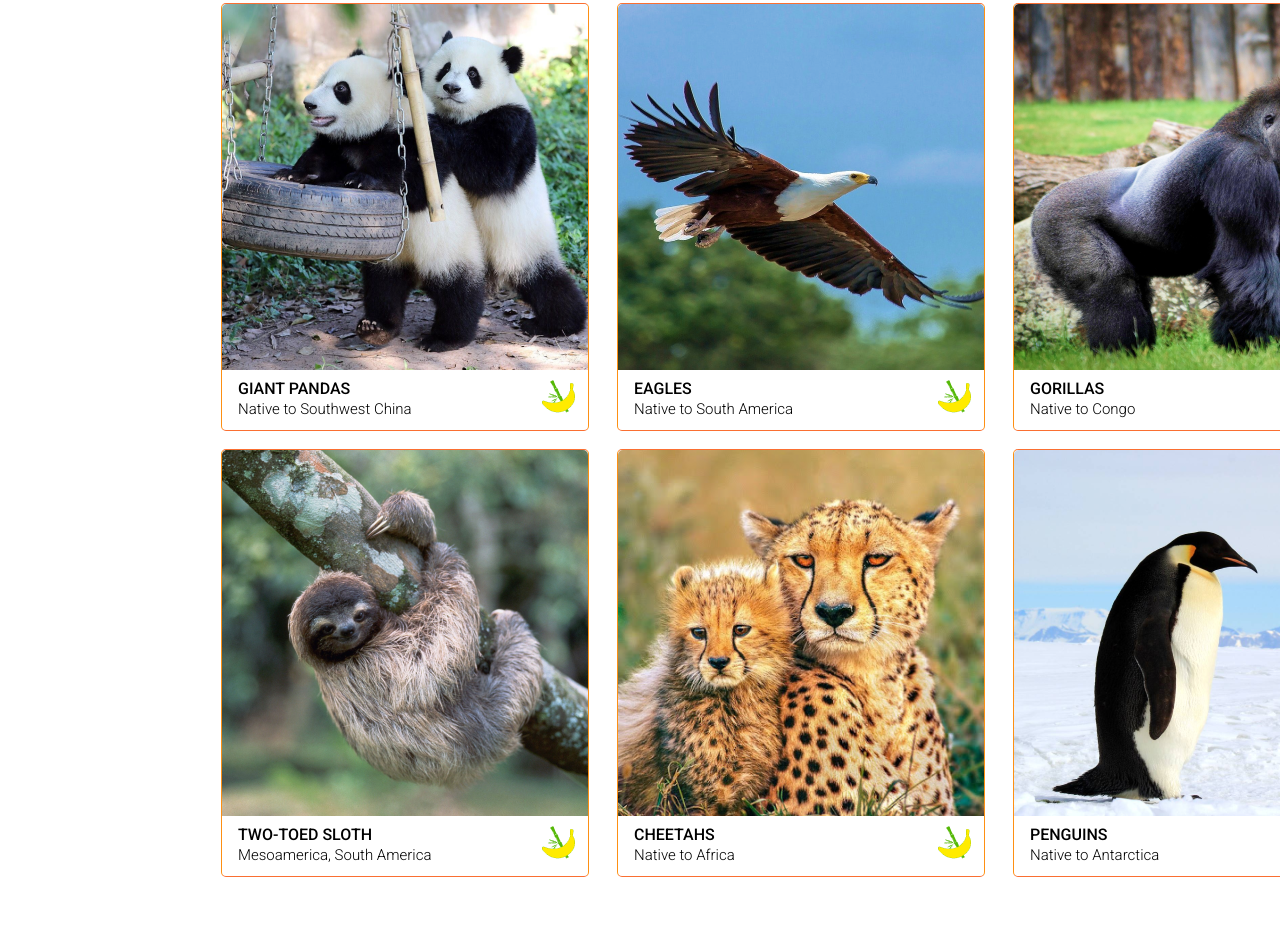
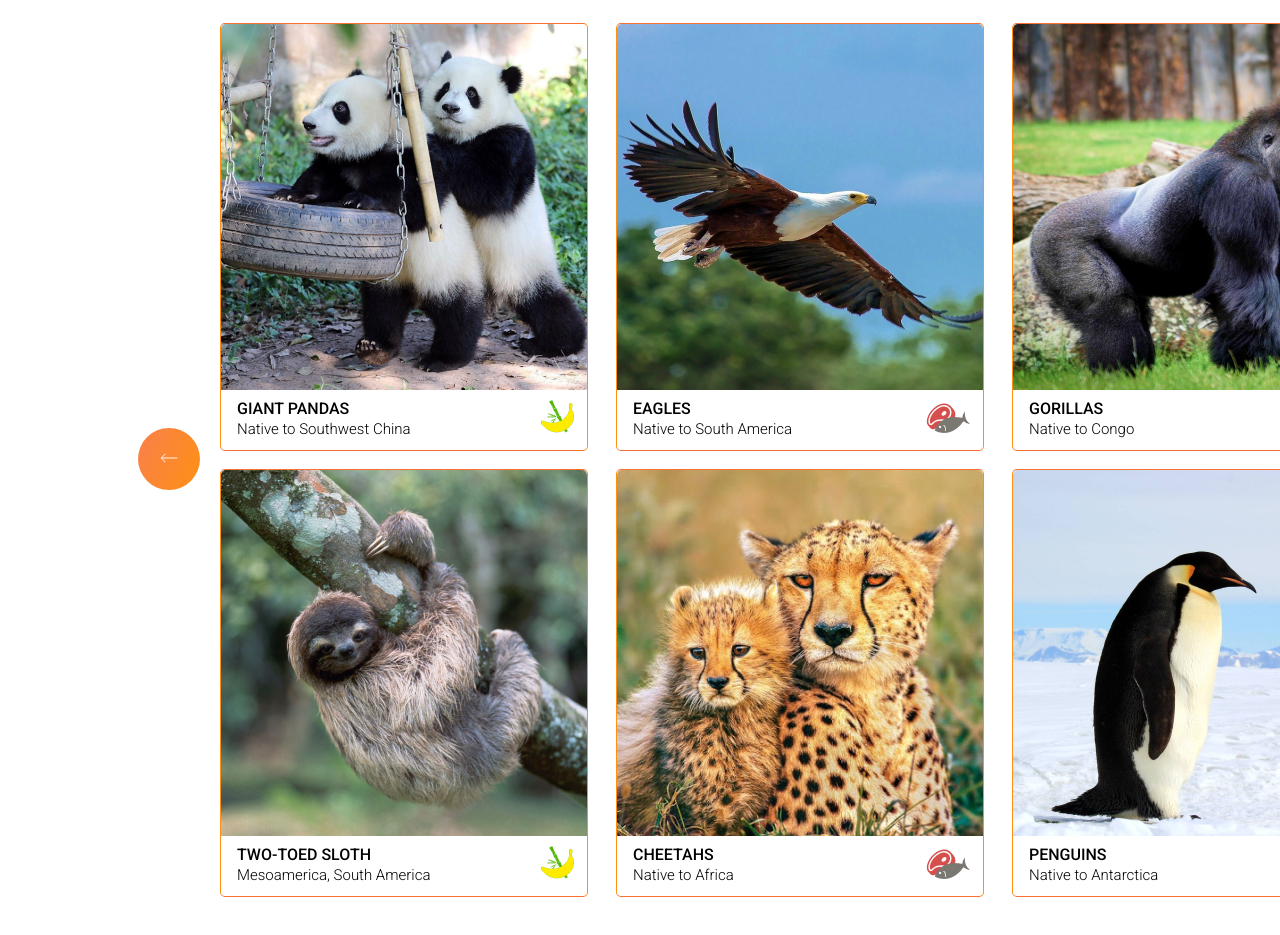
Before and after one commit to JoannaNowPl/online-zoo, a website: page pages/main/index.html in a window 1280 px wide. Shown: the part 1394-2329 px from the top of the page. Before the commit the page ends 2272 px from the top, so only its background shows below. Drawn offline with Linux system fonts and the light colour scheme.

Commit message:
feat: add round buttons to gallery

```diff
--- a/pages/main/index.html
+++ b/pages/main/index.html
@@ -79,6 +79,7 @@
         </aside>
       </section>
       <section class="gallery-section">
+        <button class="button-round"><img src="../../assets/icons/arrow-left.svg" alt="back"></button>
         <div class="gallery-section__gallery">
           <div class="gallery-section__animal-card">
             <img
@@ -107,7 +108,7 @@
                   Native to South America
                 </p>
               </div>
-              <img src="../../assets/icons/banana-bamboo_icon.png" />
+              <img src="../../assets/icons/meet-fish_icon.png" />
             </div>
           </div>
           <div class="gallery-section__animal-card">
@@ -152,7 +153,7 @@
                   Native to Africa
                 </p>
               </div>
-              <img src="../../assets/icons/banana-bamboo_icon.png" />
+              <img src="../../assets/icons/meet-fish_icon.png" />
             </div>
           </div>
           <div class="gallery-section__animal-card">
@@ -167,10 +168,11 @@
                   Native to Antarctica
                 </p>
               </div>
-              <img src="../../assets/icons/banana-bamboo_icon.png" />
+              <img src="../../assets/icons/meet-fish_icon.png" />
             </div>
           </div>
         </div>
+        <button class="button-round"><img src="../../assets/icons/arrow-right.svg" alt="forward"></button>
       </section>
     </main>
     <footer></footer>
--- a/pages/main/style.scss
+++ b/pages/main/style.scss
@@ -179,6 +179,10 @@ body {
   padding: 54px 0 14px 0;
 }
 
+.gallery-section{
+    @include flex-row(space-between);
+    padding: 20px 140px 80px 138px;
+}
 
 .gallery-section__gallery{
     display: grid;
@@ -220,3 +224,11 @@ margin:0
     line-height: 18px;
     margin:0
 }
+
+.button-round{
+    @include background-orange;
+    width: 62px;
+    height: 62px;
+    border:none;
+    border-radius: 31px;
+}
```
Also changed, not shown: assets/icons/arrow-left.png (added), assets/icons/arrow-left.svg (added), assets/icons/arrow-right.png (added), assets/icons/arrow-right.svg (added), pages/main/style.css, 1 other file.
